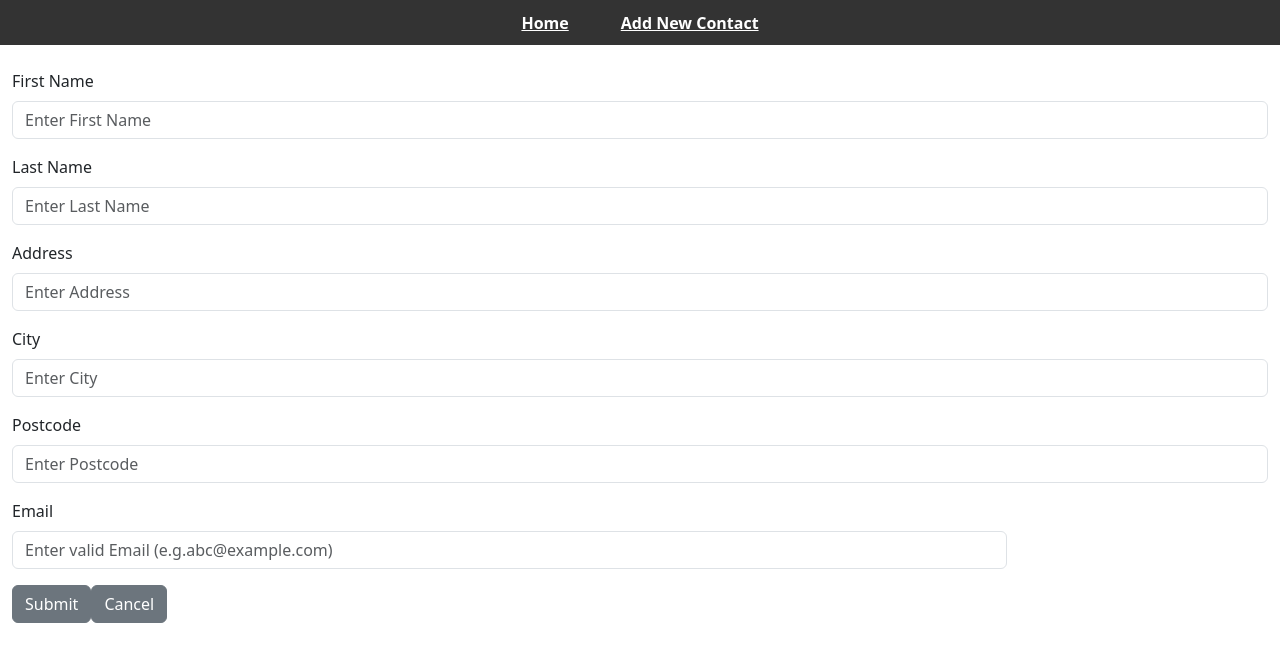
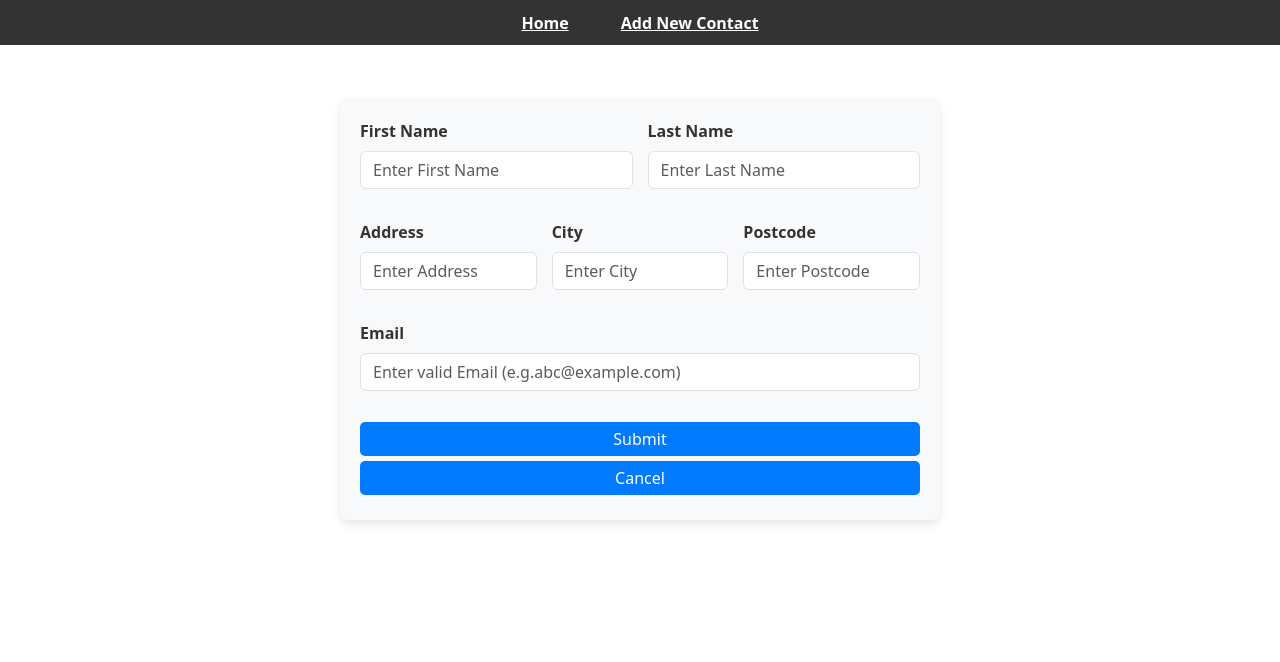
Before and after one commit to Kevin123-Repo/simpleWebApp, a React (Create React App) app in the folder frontend/: page /create in a window 1280 px wide. Shown: the top 662 px of the page. Built offline with nearby package versions, Linux system fonts and the light colour scheme.

Commit message:
Styling changes

```diff
--- a/frontend/src/App.css
+++ b/frontend/src/App.css
@@ -88,7 +88,61 @@ td {
   gap: 10px;
   cursor: pointer;
 }
-input[type="text"],
-input[type="email"] {
-    width: calc(80% - 10px);
+.inputForm-container {
+  max-width: 600px;
+  margin: 30px auto;
+  background: #f8f9fa;
+  padding: 20px;
+  border-radius: 8px;
+  box-shadow: 0 4px 8px rgba(0, 0, 0, 0.1);
 }
+.name-row,
+.address-row,
+.email-row {
+  display: flex;
+  gap: 15px;
+  margin-bottom: 15px;
+}
+.firstName-col,
+.lastName-col,
+.address-col,
+.city-col,
+.postcode-col,
+.email-col {
+  flex: 1;
+}
+
+label {
+  font-weight: bold;
+  color: #333;
+}
+input {
+  width: 100%;
+  padding: 10px;
+  border: 1px solid #ccc;
+  border-radius: 5px;
+  font-size: 14px;
+}
+input:focus {
+  border-color: #007bff;
+  outline: none;
+}
+.input-button-submit,
+.input-button-cancel {
+  width: 100%;
+  padding: 5px;
+  margin-bottom: 5px;
+  background: #007bff;
+  color: white;
+  font-size: 16px;
+  border: none;
+  border-radius: 5px;
+  cursor: pointer;
+  transition: background 0.3s ease-in-out;
+}
+.input-button-submit:hover {
+  background: #28a745;
+}
+.input-button-cancel:hover {
+  background: #c13030;
+}
```
